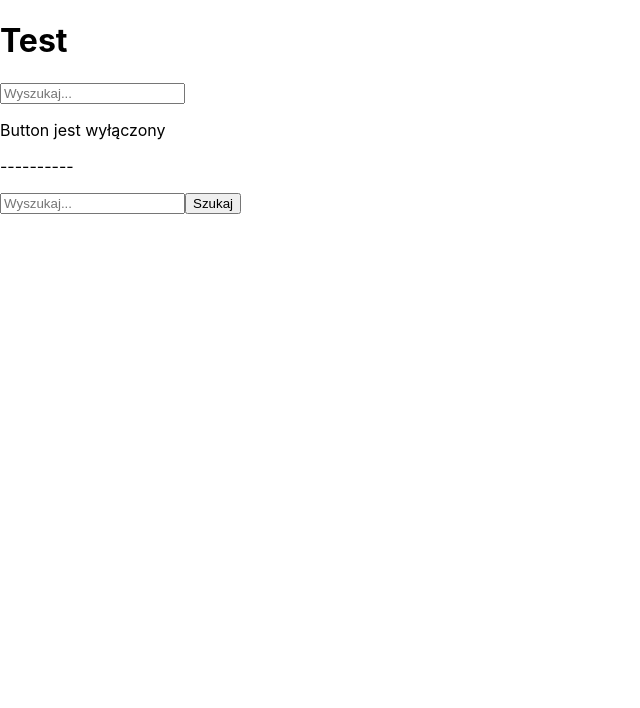
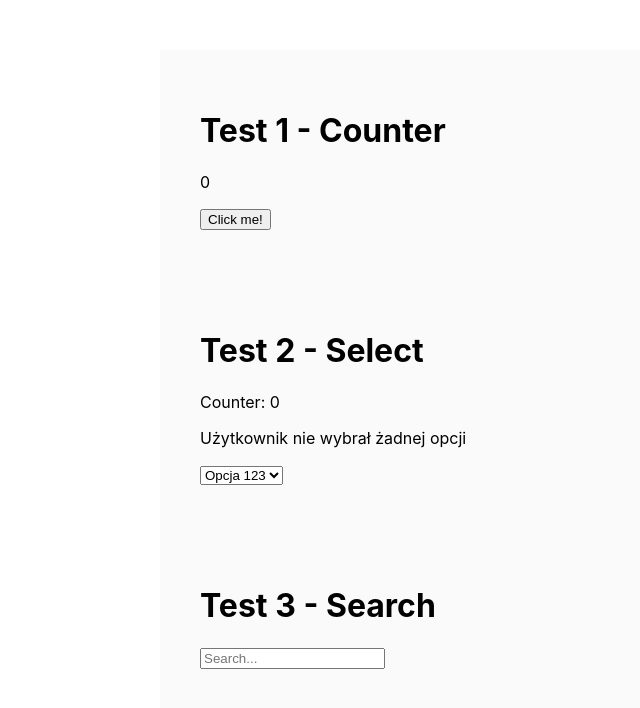
Before and after one commit to olaborkiewicz/online-store, a React (Create React App) app: page /test in a window 1280 px wide. Shown: the top 708 px of the page, without its empty margins (0-640 px from the left). Built offline with nearby package versions, Linux system fonts and the light colour scheme.

Commit message:
useState, useEffect

```diff
--- /dev/null
+++ b/src/components/TestComponents/TestCounter.jsx
@@ -0,0 +1,18 @@
+const TestCounter = ({ counter, setCounter }) => {
+
+    const handleClick = () => {
+        // setCounter(counter + 1); // <- nowy stan niezależny od starego
+
+        setCounter((staryStan) => {
+            const nowyStan = staryStan + 1;
+            return nowyStan;
+        });
+    }
+
+    return (<>
+        <p>{counter}</p>
+        <button onClick={handleClick}>Click me!</button>
+    </>);
+}
+
+export default TestCounter
--- /dev/null
+++ b/src/components/TestComponents/TestSearch.jsx
@@ -0,0 +1,26 @@
+import { useState } from 'react';
+import { data } from '../../data/testData';
+
+const TestSearch = () => {
+    const [searchResults, setSearchResults] = useState([]);
+
+    const handleInputChange = (e) => {
+        const results = data.filter((item) => item.text.includes(e.target.value));
+        setSearchResults(results);
+    }
+
+    return (
+        <div>
+            <input type="text" placeholder="Search..." onChange={handleInputChange} />
+            {
+                searchResults.length > 0 && (
+                    <ul>
+                        {searchResults.map(item => <li key={item.text}>{item.text}</li>)}
+                    </ul>
+                )
+            }
+        </div>
+    )
+}
+
+export default TestSearch;
--- /dev/null
+++ b/src/components/TestComponents/TestSelect.jsx
@@ -0,0 +1,31 @@
+import { useState, useEffect } from 'react';
+import { data } from '../../data/testData';
+
+const TestSelect = ({ counter }) => {
+    const [selectedValue, setSelectedValue] = useState('Użytkownik nie wybrał żadnej opcji');
+
+    useEffect(() => {
+
+        if (selectedValue === "Wartość opcji 4") {
+            document.body.style.backgroundColor = `rgb(0, 0, 0)`;
+        } else {
+            document.body.style.backgroundColor = `rgba(0, 0, 0, ${counter / 20})`;
+        }
+    }, [counter, selectedValue]);
+
+    const handleChange = (e) => {
+        setSelectedValue(e.target.value);
+    }
+
+    return (
+        <>
+            <p>Counter: {counter}</p>
+            <p>{selectedValue}</p>
+            <select onChange={handleChange}>
+                {data.map((item) => <option value={item.value} key={item.text}>{item.text}</option>)}
+            </select>
+        </>
+    );
+}
+
+export default TestSelect;
--- /dev/null
+++ b/src/data/testData.js
@@ -0,0 +1,20 @@
+const data = [
+    {
+        text: "Opcja 123",
+        value: "Wartość opcji 1"
+    },
+    {
+        text: "Opcja 22",
+        value: "Wartość opcji 2"
+    },
+    {
+        text: "Opcja 38",
+        value: "Wartość opcji 3"
+    },
+    {
+        text: "Opcja 42",
+        value: "Wartość opcji 4"
+    }
+];
+
+export { data };
--- a/src/views/Landing.jsx
+++ b/src/views/Landing.jsx
@@ -1,6 +1,15 @@
+import { useEffect } from 'react';
 import Navbar from '../components/Navbar';
 
 const Landing = () => {
+    useEffect(()=> {
+        document.body.style.backgroundColor = `rgb(0, 0, 0)`;
+
+        return () => {
+            document.body.style.backgroundColor = `rgb(255, 0, 0)`;
+        }
+    }, []);
+
     return (
         <main>
             <Navbar />
--- a/src/views/Test.jsx
+++ b/src/views/Test.jsx
@@ -1,13 +1,32 @@
-import Form from "../components/Form";
+import { useState, useEffect } from 'react';
+
+import TestCounter from '../components/TestComponents/TestCounter';
+import TestSelect from '../components/TestComponents/TestSelect';
+import TestSearch from '../components/TestComponents/TestSearch';
+
+import styles from './Test.module.css';
 
 const Test = () => {
+    const [counter, setCounter] = useState(0);
+
+    useEffect(() => {
+        alert("Komponent został zmontowany!")
+    }, []);
+
     return (
-        <main>
-            <h1>Test</h1>
-            <Form />
-
-            <p>----------</p>
-            <Form showBtn={true} />
+        <main className={styles.container}>
+            <div className={styles.innerBlock}>
+                <h1>Test 1 - Counter</h1>
+                <TestCounter counter={counter} setCounter={setCounter} />
+            </div>
+            <div className={styles.innerBlock}>
+                <h1>Test 2 - Select</h1>
+                <TestSelect counter={counter} />
+            </div>
+            <div className={styles.innerBlock}>
+                <h1>Test 3 - Search</h1>
+                <TestSearch />
+            </div>
         </main>
     );
 }
--- /dev/null
+++ b/src/views/Test.module.css
@@ -0,0 +1,9 @@
+.container {
+    width: 960px;
+    margin: 50px auto;
+    background: #fafafa;
+}
+
+.innerBlock {
+    padding: 40px;
+}
```
